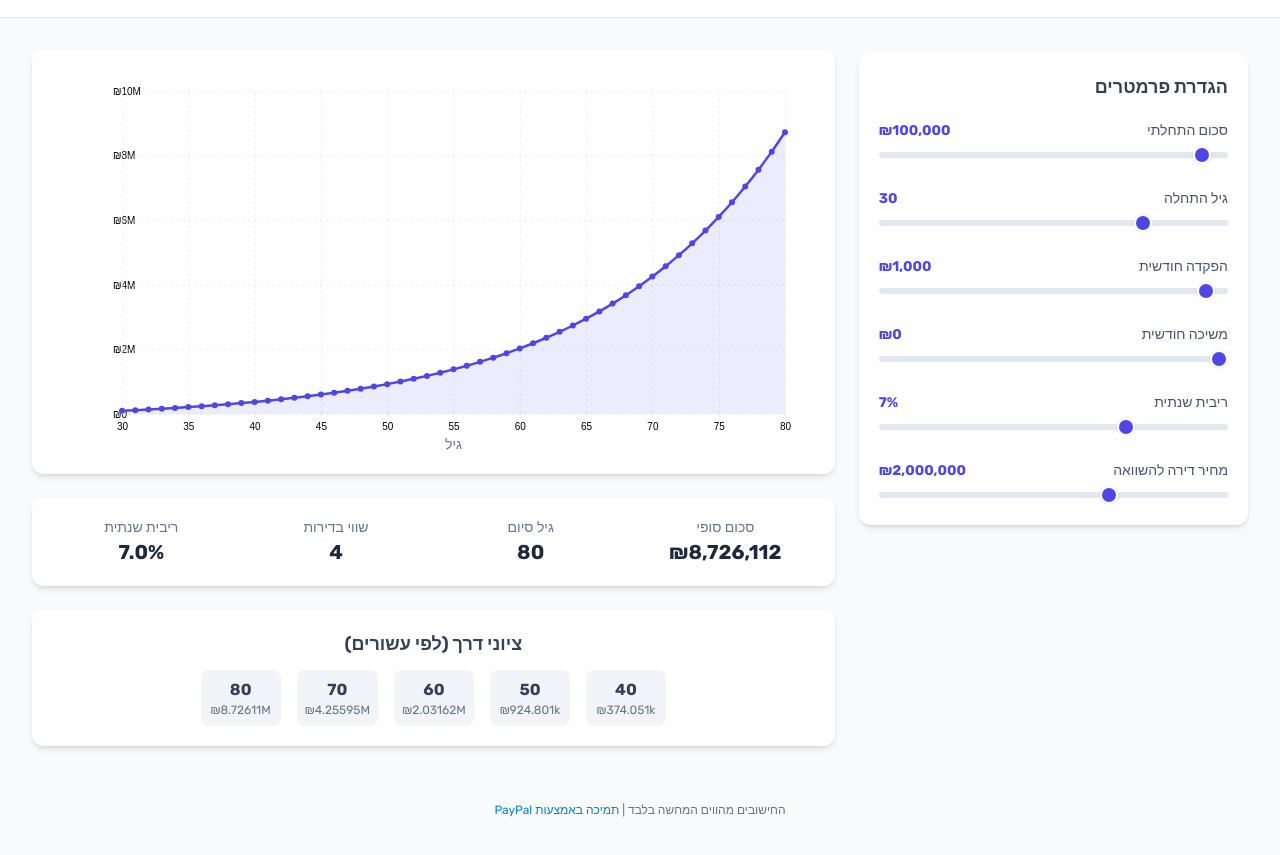
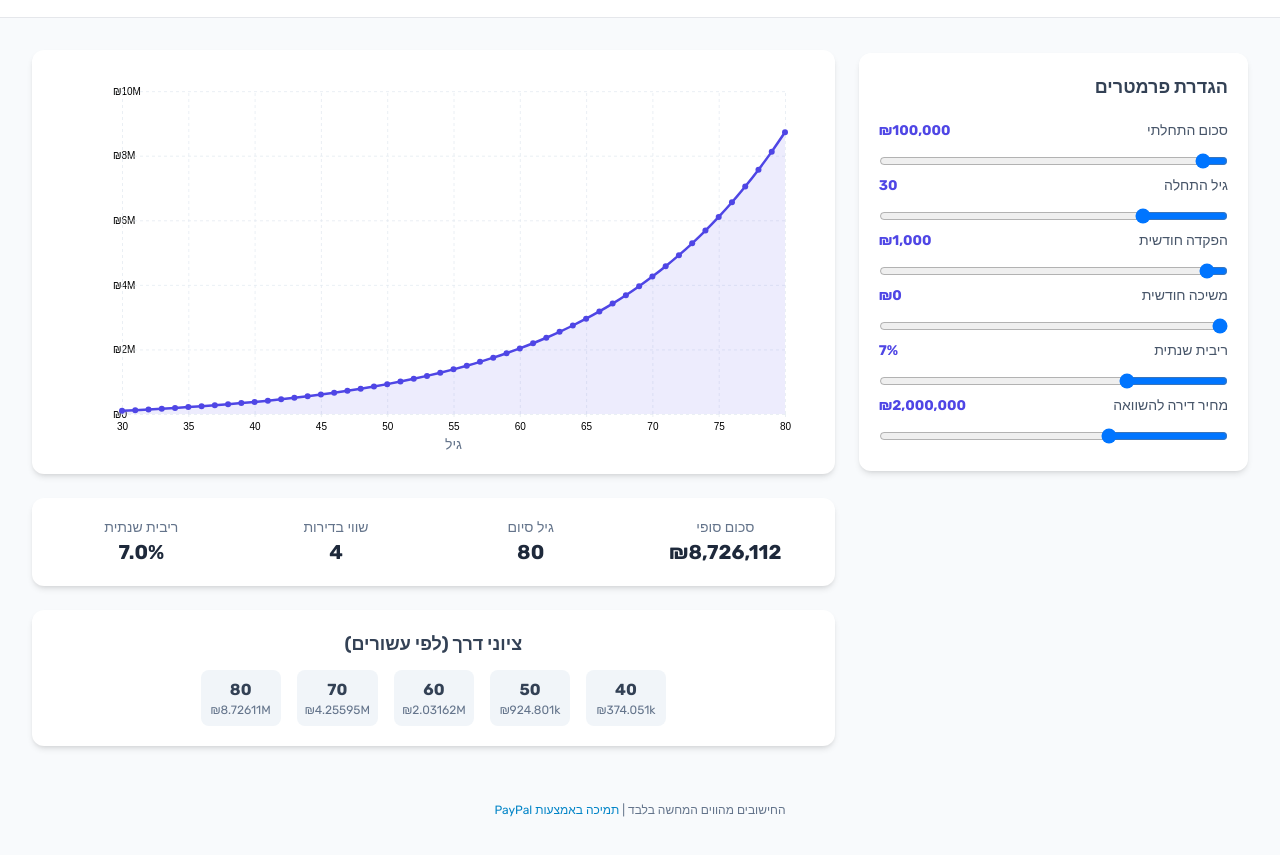
Before and after one commit to MeirLevin1/Investment-calculator, a plain HTML site: page index.html in a window 1280 px wide. Shown: the part 59-914 px from the top of the page. Drawn offline with nearby package versions, Linux system fonts and the light colour scheme.

Commit message:
Update index.html

```diff
--- a/index.html
+++ b/index.html
@@ -14,36 +14,10 @@
             font-family: 'Rubik', sans-serif;
             background-color: #f8fafc; /* Tailwind: slate-50 */
         }
-        /* Custom Slider Styles */
+        /* Removed custom slider styles to ensure native mobile behavior */
         .slider {
-            -webkit-appearance: none;
-            appearance: none;
             width: 100%;
-            height: 6px;
-            background: #e2e8f0; /* slate-200 */
-            border-radius: 3px;
-            outline: none;
-            transition: opacity .2s;
-        }
-        .slider::-webkit-slider-thumb {
-            -webkit-appearance: none;
-            appearance: none;
-            width: 18px;
-            height: 18px;
-            background: #4f46e5; /* indigo-600 */
-            cursor: pointer;
-            border-radius: 50%;
-            border: 2px solid white;
-            box-shadow: 0 0 0 1px rgba(0,0,0,0.05);
-        }
-        .slider::-moz-range-thumb {
-            width: 18px;
-            height: 18px;
-            background: #4f46e5; /* indigo-600 */
-            cursor: pointer;
-            border-radius: 50%;
-            border: 2px solid white;
-            box-shadow: 0 0 0 1px rgba(0,0,0,0.05);
+            margin-top: 0.75rem;
         }
         .ui-panel {
             background-color: white;
@@ -80,48 +54,48 @@
             <div class="lg:col-span-1 ui-panel self-start lg:sticky lg:top-28">
                 <h2 class="text-lg font-semibold text-slate-700 mb-5">הגדרת פרמטרים</h2>
                 <div class="space-y-6">
-                    <div>
-                        <label for="initialAmountSlider" class="flex justify-between text-sm font-medium text-slate-600">
+                    <label>
+                        <div class="flex justify-between text-sm font-medium text-slate-600">
                             <span>סכום התחלתי</span>
                             <span id="initialAmountValue" class="font-semibold text-indigo-600"></span>
+                        </div>
+                        <input type="range" id="initialAmountSlider" min="0" max="2000000" step="5000" value="100000" class="slider">
                     </label>
-                        <input type="range" id="initialAmountSlider" min="0" max="2000000" step="5000" value="100000" class="slider mt-2">
-                    </div>
-                    <div>
-                        <label for="startAgeSlider" class="flex justify-between text-sm font-medium text-slate-600">
+                    <label>
+                        <div class="flex justify-between text-sm font-medium text-slate-600">
                             <span>גיל התחלה</span>
                             <span id="startAgeValue" class="font-semibold text-indigo-600"></span>
+                        </div>
+                        <input type="range" id="startAgeSlider" min="18" max="70" step="1" value="30" class="slider">
                     </label>
-                        <input type="range" id="startAgeSlider" min="18" max="70" step="1" value="30" class="slider mt-2">
-                    </div>
-                    <div>
-                        <label for="monthlyInvestmentSlider" class="flex justify-between text-sm font-medium text-slate-600">
+                    <label>
+                        <div class="flex justify-between text-sm font-medium text-slate-600">
                             <span>הפקדה חודשית</span>
                              <span id="monthlyInvestmentValue" class="font-semibold text-indigo-600"></span>
+                        </div>
+                        <input type="range" id="monthlyInvestmentSlider" min="0" max="25000" step="500" value="1000" class="slider">
                     </label>
-                        <input type="range" id="monthlyInvestmentSlider" min="0" max="25000" step="500" value="1000" class="slider mt-2">
-                    </div>
-                    <div>
-                        <label for="monthlyWithdrawalSlider" class="flex justify-between text-sm font-medium text-slate-600">
+                    <label>
+                        <div class="flex justify-between text-sm font-medium text-slate-600">
                             <span>משיכה חודשית</span>
                             <span id="monthlyWithdrawalValue" class="font-semibold text-indigo-600"></span>
+                        </div>
+                        <input type="range" id="monthlyWithdrawalSlider" min="0" max="25000" step="500" value="0" class="slider">
                     </label>
-                        <input type="range" id="monthlyWithdrawalSlider" min="0" max="25000" step="500" value="0" class="slider mt-2">
-                    </div>
-                    <div>
-                        <label for="annualRateSlider" class="flex justify-between text-sm font-medium text-slate-600">
+                    <label>
+                        <div class="flex justify-between text-sm font-medium text-slate-600">
                             <span>ריבית שנתית</span>
                             <span id="annualRateValue" class="font-semibold text-indigo-600"></span>
+                        </div>
+                        <input type="range" id="annualRateSlider" min="0" max="25" step="0.1" value="7.0" class="slider">
                     </label>
-                        <input type="range" id="annualRateSlider" min="0" max="25" step="0.1" value="7.0" class="slider mt-2">
-                    </div>
-                     <div>
-                        <label for="housePriceSlider" class="flex justify-between text-sm font-medium text-slate-600">
+                     <label>
+                        <div class="flex justify-between text-sm font-medium text-slate-600">
                             <span>מחיר דירה להשוואה</span>
                             <span id="housePriceValue" class="font-semibold text-indigo-600"></span>
+                        </div>
+                        <input type="range" id="housePriceSlider" min="500000" max="5000000" step="50000" value="2000000" class="slider">
                     </label>
-                        <input type="range" id="housePriceSlider" min="500000" max="5000000" step="50000" value="2000000" class="slider mt-2">
-                    </div>
                 </div>
             </div>
 
```
Lines whose indentation alone changed are shown as unchanged.
